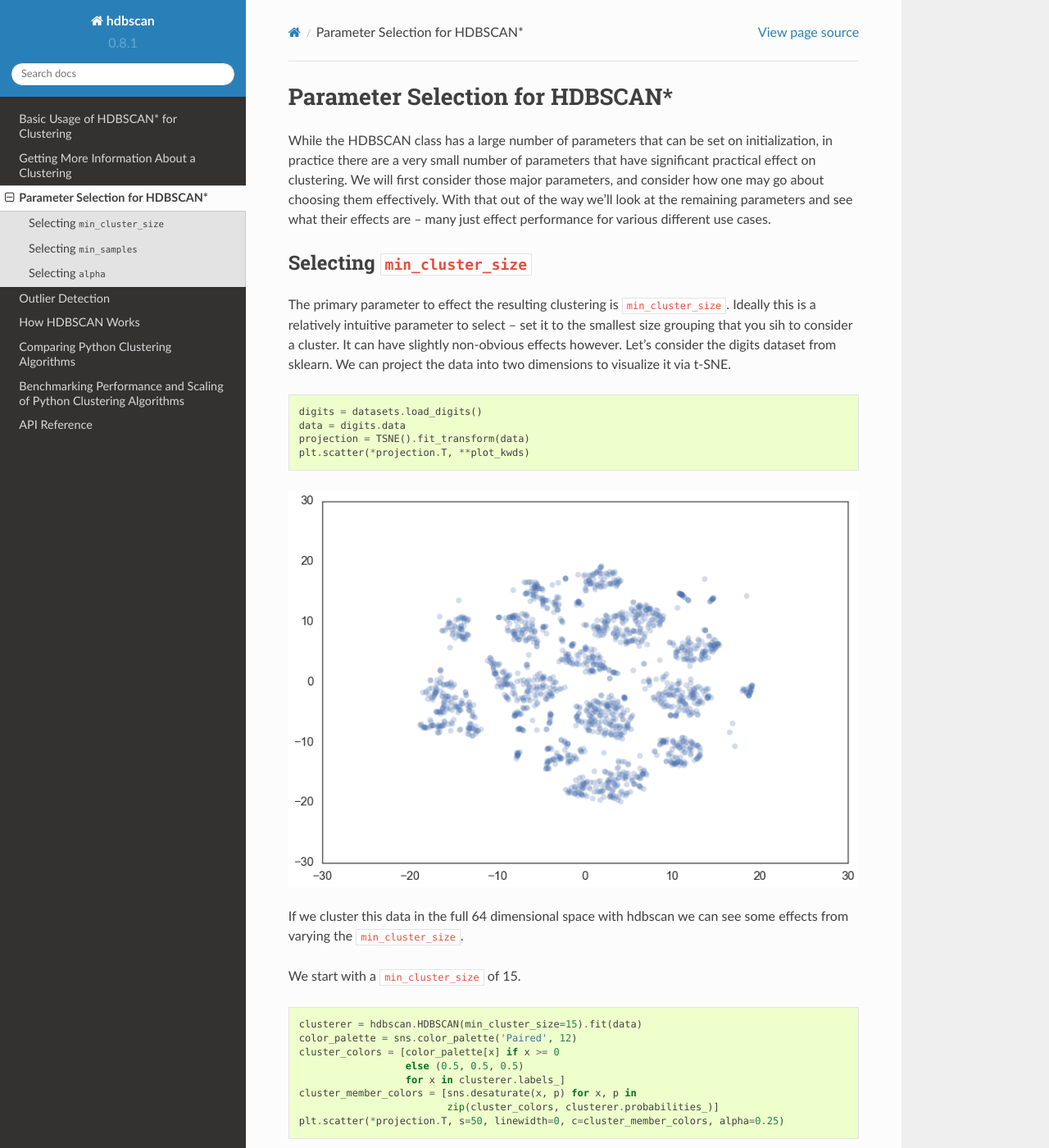
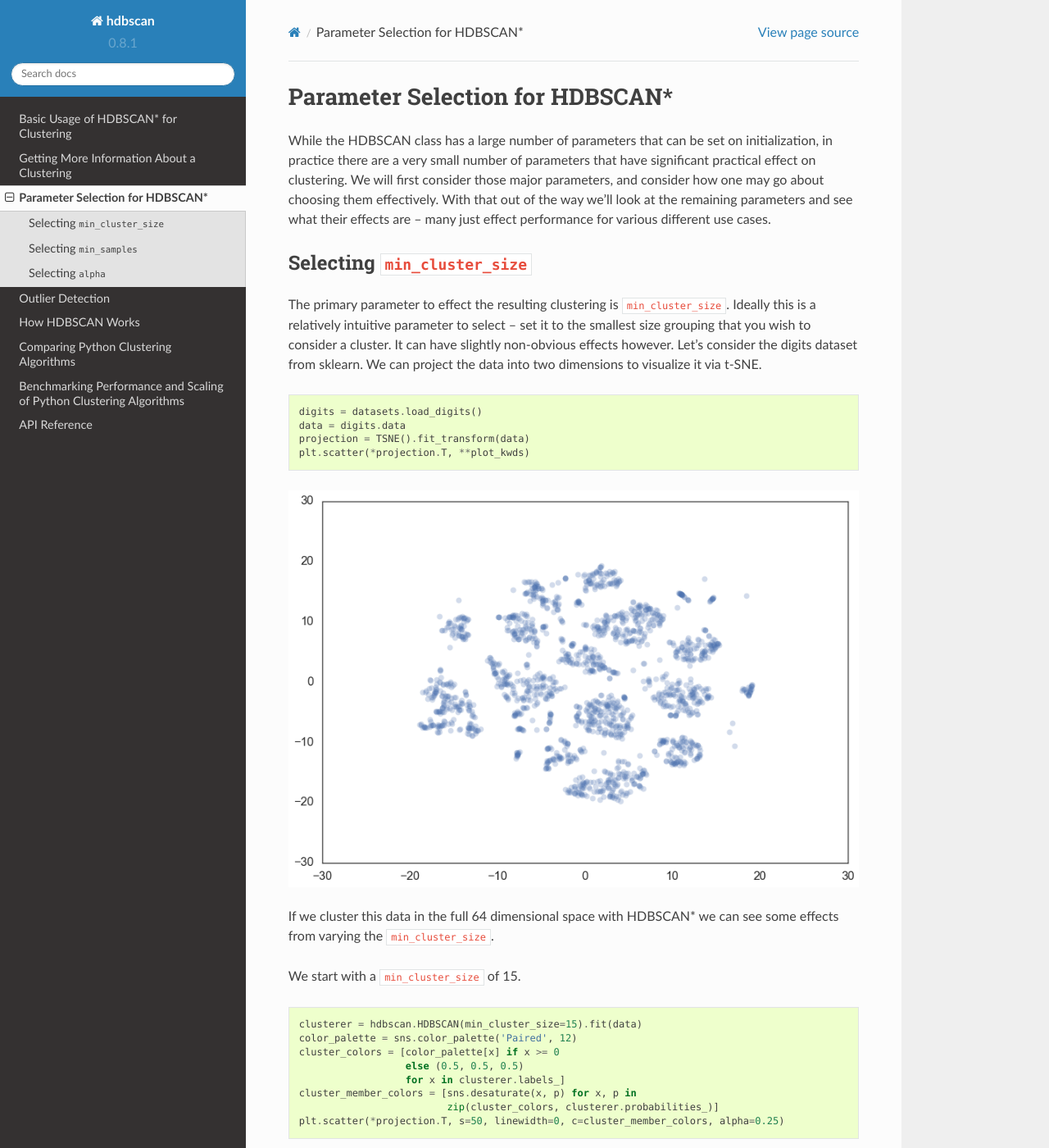
Before and after one commit to scikit-learn-contrib/hdbscan, a Sphinx documentation site: the page built from docs/parameter_selection.rst, in a window 1280 px wide and 1400 px high. Shown: the whole window at 82% size. Built offline with Sphinx 7.4.7 and the Read the Docs theme 2.0.0, drawn with Linux system fonts in a browser that asks for light colours; formulas are drawn with MathJax 3; some of the changed text lies outside the part shown.

```diff
--- a/docs/parameter_selection.rst
+++ b/docs/parameter_selection.rst
@@ -15,7 +15,7 @@ Selecting ``min_cluster_size``
 
 The primary parameter to effect the resulting clustering is
 ``min_cluster_size``. Ideally this is a relatively intuitive parameter
-to select -- set it to the smallest size grouping that you sih to
+to select -- set it to the smallest size grouping that you wish to
 consider a cluster. It can have slightly non-obvious effects however.
 Let's consider the digits dataset from sklearn. We can project the data
 into two dimensions to visualize it via t-SNE.
@@ -31,7 +31,7 @@ into two dimensions to visualize it via t-SNE.
 .. image:: images/parameter_selection_3_1.png
 
 
-If we cluster this data in the full 64 dimensional space with hdbscan we
+If we cluster this data in the full 64 dimensional space with HDBSCAN\* we
 can see some effects from varying the ``min_cluster_size``.
 
 We start with a ``min_cluster_size`` of 15.
@@ -54,7 +54,7 @@ We start with a ``min_cluster_size`` of 15.
 Increasing the ``min_cluster_size`` to 30 reduces the number of
 clusters, merging some together. This is a result of HDBSCAN\*
 reoptimizing which flat clustering provides greater stability under a
-slightly different notion of what constitutes cluster.
+slightly different notion of what constitutes a cluster.
 
 .. code:: python
 
```
Also changed, not shown: other parts of docs/parameter_selection.rst (+2 -2 lines).
